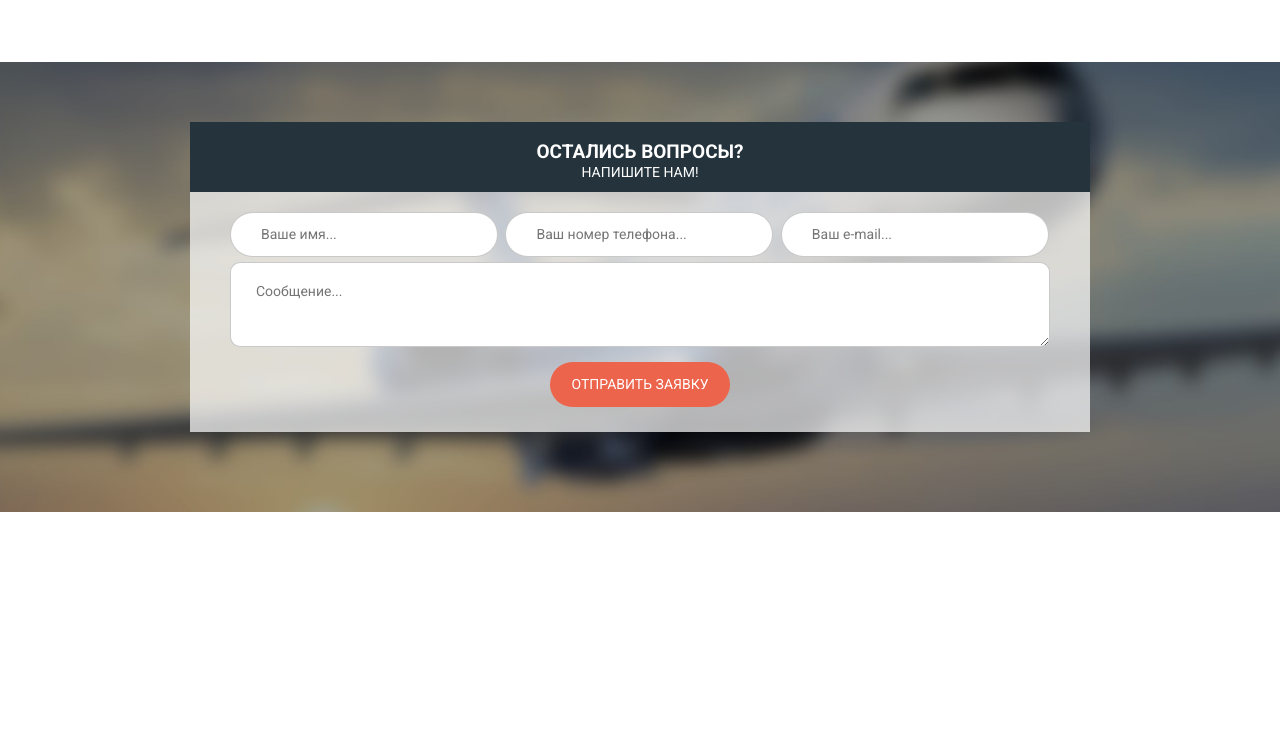
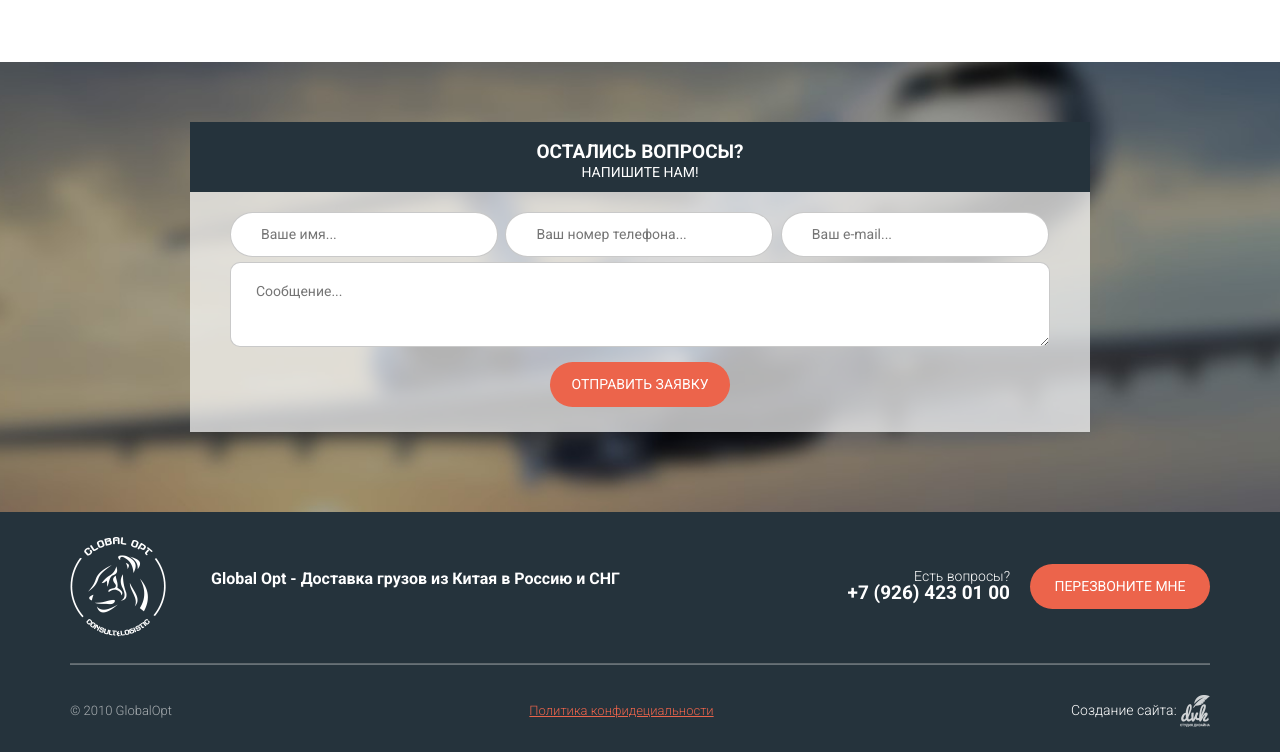
Before and after one commit to OlegRkv/glopt, a plain HTML site: page src/index.html in a window 1280 px wide. Shown: the part 4440-5192 px from the top of the page. Before the commit the page ends 4952 px from the top, so only its background shows below. Drawn offline with nearby package versions, Linux system fonts and the light colour scheme.

Commit message:
add .map .footer

```diff
--- a/src/index.html
+++ b/src/index.html
@@ -391,6 +391,47 @@
 	</section>
 	<!-- /.question -->
 
+	<section class="map">
+		<script type="text/javascript" charset="utf-8" async src="https://api-maps.yandex.ru/services/constructor/1.0/js/?um=constructor%3A8887a9791b9cb5ba2e793576a07cefa2a2e39d7e3e337bc501f2421a52311e1c&amp;width=100%25&amp;height=400&amp;lang=ru_RU&amp;"></script>
+	</section>
+
+	<footer class="footer">
+		<div class="container">
+
+			<div class="footer-top">
+				<div class="footer-top-wrapper">
+					<img src="img/header/logo.png" alt="Логотип" class="footer-top__logo">
+					<p class="footer-top__title">Global Opt - Доставка грузов из Китая в Россию и СНГ</p>
+				</div>
+
+				<div class="footer-top-wrapper">
+					<div class="footer-top-phone">
+						<span class="footer-top__question">Есть вопросы?</span>
+						<span class="footer-top__phone">+7 (926) 423 01 00</span>
+					</div>
+					<button class="footer-top__button button">Перезвоните мне</button>
+				</div>
+			</div>
+			<!-- /.footer-top -->
+
+			<hr class="footer__hr">
+
+			<div class="footer-bottom">
+				<span class="copyright">&copy; 2010 GlobalOpt</span>
+				<a href="#" class="politic">Политика конфидециальности</a>
+				<div class="created">
+					<span class="created__text">Создание сайта:</span>
+					<a href="#" class="created__link">
+						<img src="img/footer/created-logo.png" alt="logo"class="created__img">
+					</a>
+				</div>
+			</div>
+			<!-- /.footer-bottom -->
+		</div>
+		<!-- /.container -->
+	</footer>
+	<!-- ./footer -->
+
 	<script
   src="https://code.jquery.com/jquery-3.4.1.min.js"
   integrity="sha256-CSXorXvZcTkaix6Yvo6HppcZGetbYMGWSFlBw8HfCJo="
--- /dev/null
+++ b/src/sass/blocks/_footer.sass
@@ -0,0 +1,47 @@
+.footer
+	padding-top: 25px
+	padding-bottom: 25px
+	background-color: #25333c
+	color: #fff
+	&__hr
+		margin-top: 26px
+		margin-bottom: 30px
+		width: 100%
+		height: 1px
+		background-color: rgba(255,255,255,0.3)
+	&-top
+		display: flex
+		justify-content: space-between
+		align-items: center
+		&-wrapper
+			display: flex
+			align-items: center
+		&-phone
+			margin-right: 20px
+		&__logo
+			margin-right: 45px
+		&__title
+			font-size: 16px
+			font-weight: 700
+		&__question
+			display: block
+			text-align: right
+			line-height: 14px
+		&__phone
+			font-size: 19px
+			font-weight: 700
+			line-height: 19px
+		&__button
+			width: 180px
+			height: 45px
+	&-bottom
+		display: flex
+		justify-content: space-between
+		align-items: center
+		.copyright
+			font-size: 13px
+			color: rgba(255,255,255,0.6)
+		.politic
+			font-size: 13px
+			color: $main-color
+			text-decoration: underline
--- a/src/sass/style.sass
+++ b/src/sass/style.sass
@@ -39,3 +39,4 @@ hr
 @import 'blocks/scheme'
 @import 'blocks/feedback'
 @import 'blocks/question'
+@import 'blocks/footer'
```
Also changed, not shown: src/css/style.css, src/img/footer/created-logo.png (added), 1 other file.
